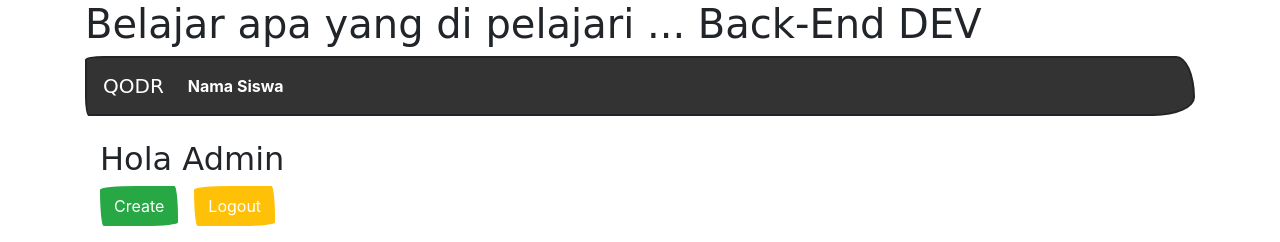
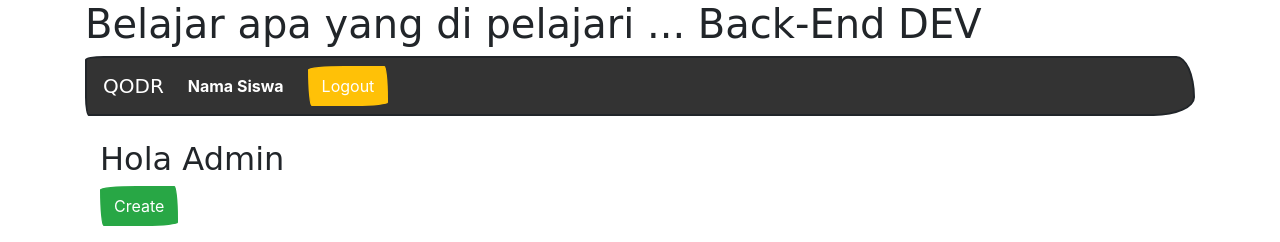
Before and after one commit to ozankaze/php_latihan, a PHP site: page /adminindex.php in a window 1280 px wide. Shown: the top 242 px of the page. Run offline with PHP 8.4, Linux system fonts and the light colour scheme; data that the repository does not hold is empty; some web fonts are replaced.

Commit message:
logout latihan

```diff
--- a/adminindex.php
+++ b/adminindex.php
@@ -21,7 +21,6 @@ $students = mysqli_query($link, $query);
 <table class="table">
   <h2>Hola Admin</h2>
   <a href="create.php" class="btn btn-success mb-3">Create</a>
-  <a href="logout.php" class="btn btn-warning mb-3 ml-3">Logout</a>
   <thead class="table-primary">
     <th scope="row">1</th>
     <th scope="row">Nama</th>
--- a/index.php
+++ b/index.php
@@ -19,7 +19,7 @@ $students = mysqli_query($link, $query);
 <table class="table">
   <h2>Daftar Nama Santri QODR</h2>
   <!-- <a href="create.php" class="btn btn-success mb-3">Create</a> -->
-  <a href="logout.php" class="btn btn-warning mb-3 ml-3">Logout</a>
+  <!-- <a href="logout.php" class="btn btn-warning mb-3 ml-3">Logout</a> -->
   <thead class="table-primary">
     <th scope="row">1</th>
     <th scope="row">Nama</th>
--- a/view/header.php
+++ b/view/header.php
@@ -23,9 +23,10 @@
                     <li class="nav-item">
                         <a class="nav-link" href="index.php">Nama Siswa</a>
                     </li>
-                    <!-- <li class="nav-item ml-auto">
-                        <a class="nav-link" href="login.php">Login</a>
-                    </li> -->
+                    <li class="nav-item ml-auto">
+                        <!-- <a class="nav-link" href="login.php">Login</a> -->
+                        <a href="logout.php" class="btn btn-warning ml-3">Logout</a>
+                    </li>
                 </ul>
                 </form>
             </div>
```
